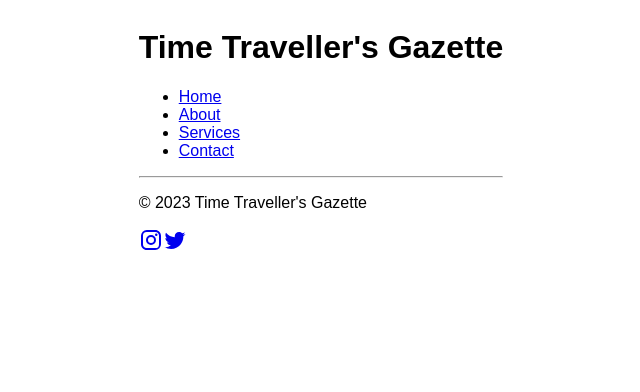
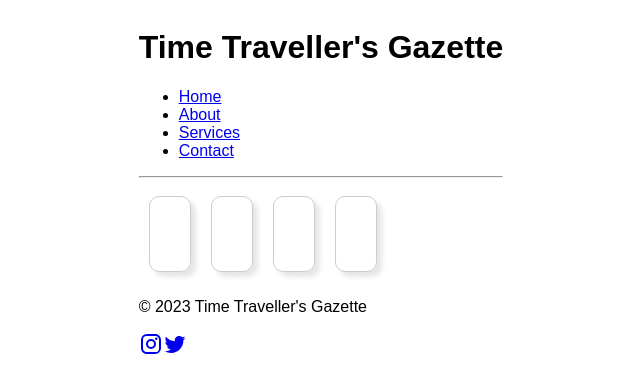
Before and after one commit to CristiStroescu/fe_time_travellers_gazette, a React (Vite) app in the folder fe_time_travellers_gazette/: page / in a window 1280 px wide. Shown: the top 392 px of the page, without its empty margins (319-959 px from the left). Built offline with nearby package versions, Linux system fonts and the light colour scheme.

Commit message:
Created the structure of the homepage

```diff
--- a/fe_time_travellers_gazette/src/App.jsx
+++ b/fe_time_travellers_gazette/src/App.jsx
@@ -1,11 +1,11 @@
 import Footer from "./components/common/footer/Footer";
 import Header from "./components/common/header/Header";
+import Homepage from "./components/pages/homepage/Homepage";
 
 function App() {
   return (
     <>
-      <Header />
-      <Footer />
+      <Homepage />
     </>
   );
 }
--- /dev/null
+++ b/fe_time_travellers_gazette/src/components/common/card/Card.jsx
@@ -0,0 +1,26 @@
+import styles from "./Card.module.css";
+import PropTypes from "prop-types";
+
+function Card(props) {
+  return (
+    <div className={styles.card}>
+      <img src={props.imagePath}></img>
+      <h2 className={styles["card-title"]}>{props.title}</h2>
+      <p className={styles["card-subtitle"]}>{props.subtitle}</p>
+    </div>
+  );
+}
+
+Card.propTypes = {
+  title: PropTypes.string,
+  subtitle: PropTypes.string,
+  imagePath: PropTypes.string,
+};
+
+Card.defaultProps = {
+  title: "No Title",
+  subtitle: "No Subtitle",
+  imagePath: "",
+};
+
+export default Card;
--- /dev/null
+++ b/fe_time_travellers_gazette/src/components/common/card/Card.module.css
@@ -0,0 +1,27 @@
+.card {
+  border: 1px solid hsl(0, 0%, 80%);
+  border-radius: 10px;
+  box-shadow: 5px 5px 5px hsla(0, 0%, 0%, 0.1);
+  padding: 20px;
+  margin: 10px;
+  text-align: center;
+  max-width: 250px;
+  display: inline-block;
+}
+
+.card .card-image {
+  max-width: 60%;
+  height: auto;
+  margin-bottom: 10px;
+}
+
+.card .card-title {
+  font-family: Arial, sans-serif;
+  margin: 0;
+  color: hsl(0, 0%, 20%);
+}
+
+.card .card-subtitle {
+  font-family: Arial, sans-serif;
+  color: hsl(0, 0%, 30%);
+}
--- /dev/null
+++ b/fe_time_travellers_gazette/src/components/pages/homepage/Homepage.jsx
@@ -0,0 +1,31 @@
+import Header from "../../common/header/Header";
+import Footer from "../../common/footer/Footer";
+import Card from "../../common/card/Card";
+import { useEffect, useState } from "react";
+import { ARTICLES } from "../../../constants/constants";
+
+function Homepage() {
+  const [articles, setArticles] = useState([]);
+
+  useEffect(() => {
+    const arts = ARTICLES;
+    setArticles(arts);
+  }, []);
+
+  return (
+    <>
+      <Header />
+      {articles.map((article) => (
+        <Card
+          key={article.id}
+          title={article.title}
+          subtitle={article.subtitle}
+          imagePath={article.imagePath}
+        />
+      ))}
+      <Footer />
+    </>
+  );
+}
+
+export default Homepage;
--- a/fe_time_travellers_gazette/src/constants/constants.js
+++ b/fe_time_travellers_gazette/src/constants/constants.js
@@ -2,24 +2,28 @@ export const TITLE = "Time Traveller's Gazette";
 
 export const ARTICLES = [
   {
+    id: 1,
     title: "",
     subtitle: "",
     article: "",
     imagePath: "",
   },
   {
+    id: 2,
     title: "",
     subtitle: "",
     article: "",
     imagePath: "",
   },
   {
+    id: 3,
     title: "",
     subtitle: "",
     article: "",
     imagePath: "",
   },
   {
+    id: 4,
     title: "",
     subtitle: "",
     article: "",
```
Also changed, not shown: fe_time_travellers_gazette/src/components/pages/homepage/Homepage.module.css (added).
